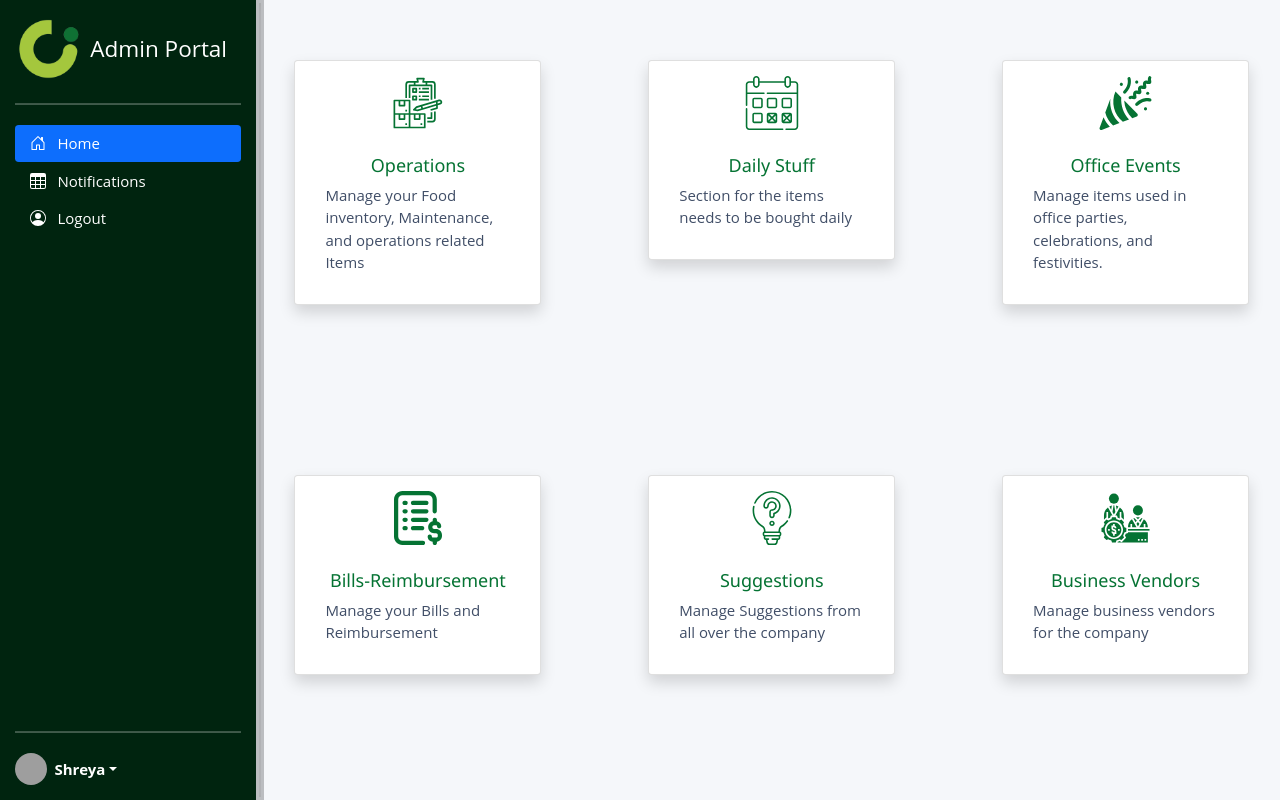
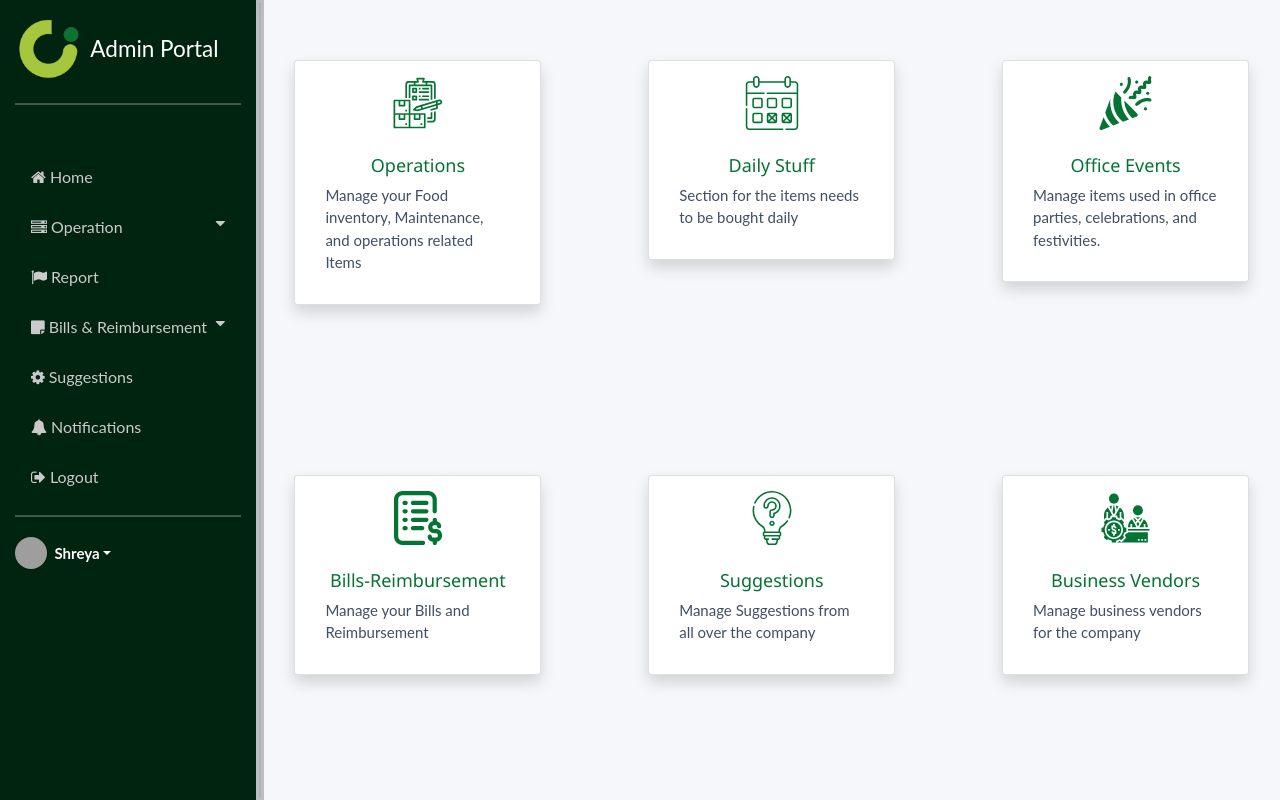
Before and after one commit to tarunsinhal/HRM_Admin_Portal, a Django app: page /home/ in a window 1280 px wide. Run offline with Django 3.2, Linux system fonts and the light colour scheme; a user stored in the database is signed in; parts of the project's set-up code (start-up, migrations or seed data) failed here and were passed over; some libraries are stand-ins or nearby versions; grey boxes are pictures that could not be loaded.

Commit message:
side nav related task finished -AB

```diff
--- /dev/null
+++ b/home/static/css/common.css
@@ -0,0 +1,63 @@
+body {
+    font-family: "Lato", sans-serif;
+  }
+
+  /* Fixed sidenav, full height */
+  .sidenav {
+    z-index: 1;
+    left: 0;
+    overflow-x: hidden;
+    padding-top: 20px;
+  }
+
+  /* Style the sidenav links and the dropdown button */
+  .sidenav a, .dropdown-btn {
+    padding: 20px 8px 6px 16px;
+    text-decoration: none;
+    font-size: 16px;
+    color: #cbcaca;
+    display: block;
+    border: none;
+    background: none;
+    width: 100%;
+    text-align: left;
+    cursor: pointer;
+    outline: none;
+  }
+
+  /* On mouse-over */
+  .sidenav a:hover, .dropdown-btn:hover {
+    color: #f1f1f1;
+  }
+
+  /* Main content */
+  .main {
+    margin-left: 200px; /* Same as the width of the sidenav */
+    font-size: 20px; /* Increased text to enable scrolling */
+    padding: 0px 10px;
+  }
+
+  /* Add an active class to the active dropdown button */
+  .active {
+    background-color: green;
+    color: white;
+  }
+
+  /* Dropdown container (hidden by default). Optional: add a lighter background color and some left padding to change the design of the dropdown content */
+  .dropdown-container {
+    display: none;
+    background-color: #262626;
+    padding-left: 8px;
+  }
+
+  /* Optional: Style the caret down icon */
+  .fa-caret-down {
+    float: right;
+    padding-right: 8px;
+  }
+
+  /* Some media queries for responsiveness */
+  @media screen and (max-height: 450px) {
+    .sidenav {padding-top: 15px;}
+    .sidenav a {font-size: 18px;}
+  }
--- /dev/null
+++ b/home/static/js/common.js
@@ -0,0 +1,18 @@
+
+/* global bootstrap: false */
+(function () {
+    'use strict'
+    var dropdown = document.getElementsByClassName("dropdown-btn");
+    var i;
+    for (i = 0; i < dropdown.length; i++) {
+        dropdown[i].addEventListener("click", function() {
+        this.classList.toggle("active");
+        var dropdownContent = this.nextElementSibling;
+        if (dropdownContent.style.display === "block") {
+        dropdownContent.style.display = "none";
+        } else {
+        dropdownContent.style.display = "block";
+        }
+        });
+      }
+  })()
--- a/home/templates/home/base.html
+++ b/home/templates/home/base.html
@@ -160,10 +160,7 @@
       </a>
       <hr>
 
-
-      {% block navbar_content %}
-      {% endblock navbar_content %}
-
+      {% include 'home/side-nav.html' %}
 
       <hr>
       <div class="dropdown">
--- a/home/templates/home/dashboard.html
+++ b/home/templates/home/dashboard.html
@@ -1,4 +1,5 @@
 {% extends 'home/base.html' %}
+
 {% load static %}
 
 
@@ -7,33 +8,6 @@ Home
 {% endblock title %}
 
 {% block navbar_content %}
-
-<ul class="nav nav-pills flex-column mb-auto">
-  <li class="nav-item">
-    <a href="#" class="nav-link active" aria-current="page">
-      <svg class="bi me-2" width="16" height="16"><use xlink:href="#home"/></svg>
-      Home
-    </a>
-  </li>
-  <li>
-    <a href="#" class="nav-link text-white">
-      <svg class="bi me-2" width="16" height="16"><use xlink:href="#table"/></svg>
-      Notifications
-    </a>
-  </li>
-  <!-- <li>
-    <a href="#" class="nav-link text-white">
-      <svg class="bi me-2" width="16" height="16"><use xlink:href="#grid"/></svg>
-      Products
-    </a>
-  </li> -->
-  <li>
-    <a href="#" class="nav-link text-white">
-      <svg class="bi me-2" width="16" height="16"><use xlink:href="#people-circle"/></svg>
-      Logout
-    </a>
-  </li>
-</ul>
 
 {% endblock navbar_content %}
 
--- /dev/null
+++ b/home/templates/home/side-nav.html
@@ -0,0 +1,27 @@
+{% load static %}
+<link rel="stylesheet" href="https://cdnjs.cloudflare.com/ajax/libs/font-awesome/4.7.0/css/font-awesome.min.css">
+<link href="{% static 'css/common.css' %}" rel="stylesheet">
+<div class="sidenav">
+  <a href="#"><i class="fa fa-home"></i> Home</a>
+  <button class="dropdown-btn"><i class="fa fa-server"></i> Operation
+    <i class="fa fa-caret-down"></i>
+  </button>
+  <div class="dropdown-container">
+    <a href="#">Pantry</a>
+    <a href="#">Service Inventory</a>
+    <a href="#">Office Events</a>
+  </div>
+  <a href="#"><i class="fa fa-flag"></i> Report</a>
+  <button class="dropdown-btn"><i class="fa fa-sticky-note"></i> Bills & Reimbursement
+    <i class="fa fa-caret-down"></i>
+  </button>
+  <div class="dropdown-container">
+    <a href="#">Pankaj</a>
+    <a href="#">Shreya</a>
+    <a href="#">Company</a>
+  </div>
+  <a href="#"><i class="fa fa-gear"></i> Suggestions</a>
+  <a href="#"><i class="fa fa-bell"></i> Notifications</a>
+  <a href="#"><i class="fa fa-sign-out"></i> Logout</a>
+</div>
+<script src="{% static 'js/common.js' %}"></script>
```
Also changed, not shown: db.sqlite3.
